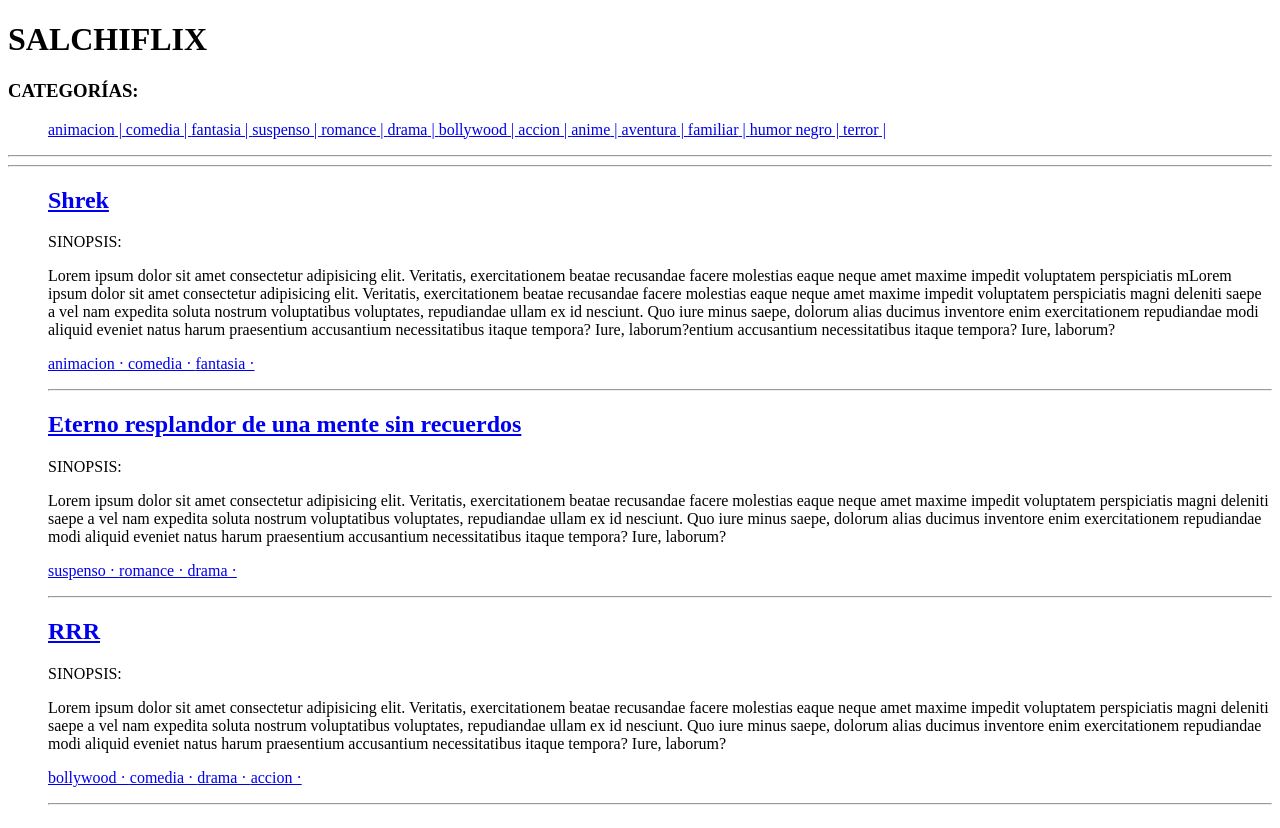
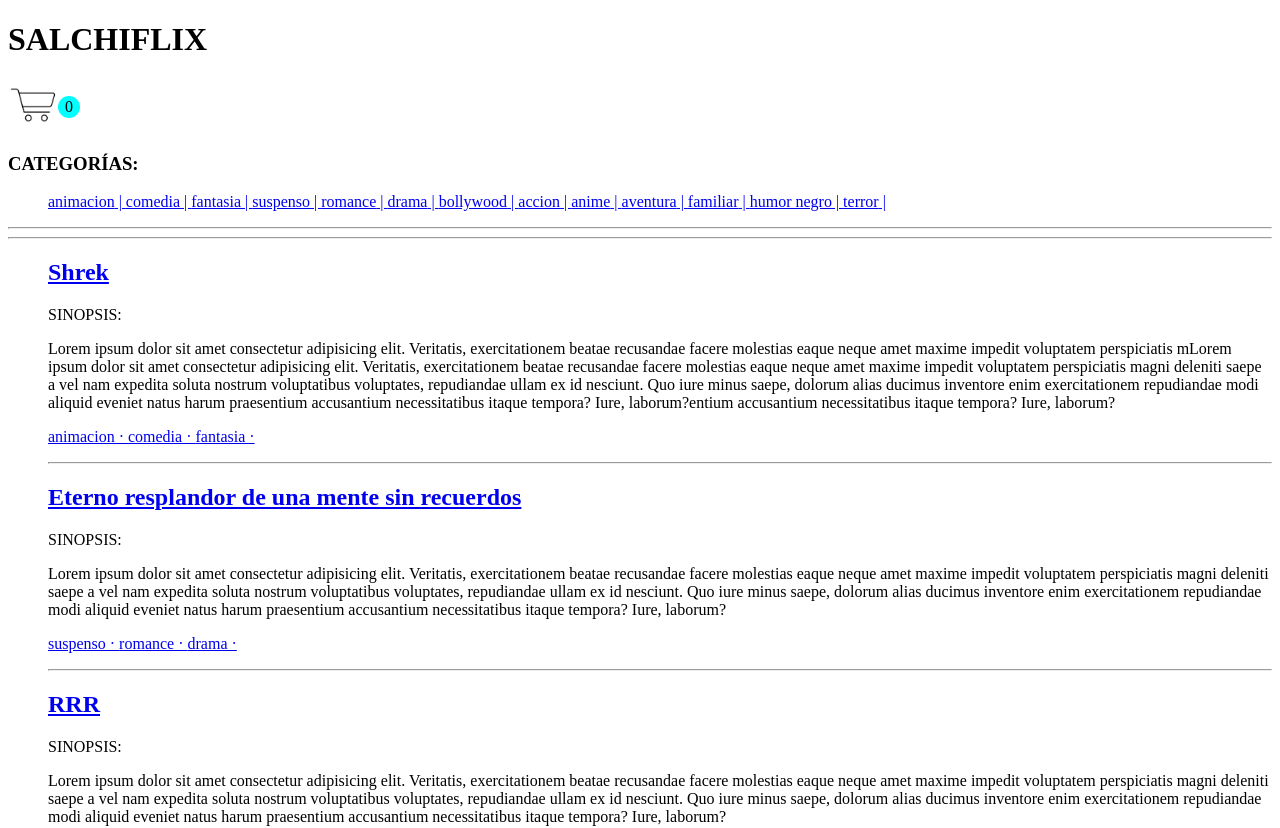
Before and after one commit to Axundra/ReactJS, a React (Vite) app: page / in a window 1280 px wide. Shown: the top 828 px of the page. Built offline with nearby package versions, Linux system fonts and the light colour scheme.

Commit message:
retoques y cambios

```diff
--- a/src/App.jsx
+++ b/src/App.jsx
@@ -1,9 +1,10 @@
+import { Cart } from './components/CartWidget'
 import { Nav } from './components/NavBar'
 import { BrowserRouter, Routes, Route } from 'react-router-dom'
-import { Cart, ClickAdd } from './components/CartWidget'
 import { PeliLista } from './components/itemList'
 import { PelisCateg } from './components/categList'
 import peliculas from './mock/asyncMock'
+
 
 function App() {
   return <BrowserRouter>
--- a/src/components/NavBar.jsx
+++ b/src/components/NavBar.jsx
@@ -1,13 +1,13 @@
 import { listaCat } from "../mock/asyncMock"
 import { Link } from "react-router-dom";
-import { Cart } from "./CartWidget";
+import { Cart } from "cartWidget";
 
 
 export function Nav() {
     return (
         <header>
             <h1>SALCHIFLIX</h1>
-            {/* {<Cart />} */}
+            {<Cart />}
             <h3>CATEGORÍAS:</h3>
             <div>
                 <ul>
```
